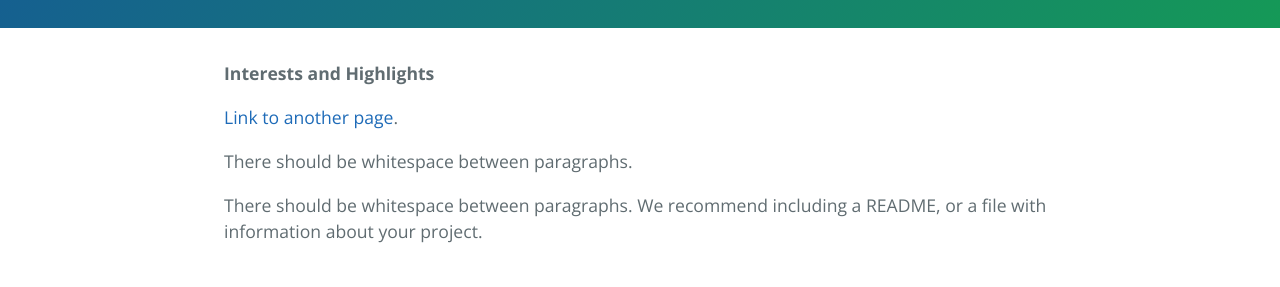
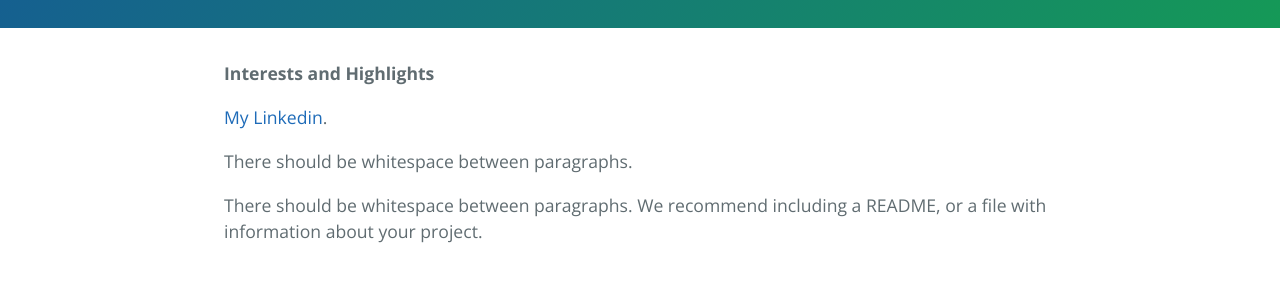
Before and after one commit to Jianwei-Bao/Jbao.github.io, a Jekyll site: the page built from index.md, in a window 1280 px wide and 900 px high. Shown: the part 355-642 px from the top of the window. Built offline with Jekyll 4.4.1, drawn with Linux system fonts in a browser that asks for light colours.

Commit message:
Update index.md

```diff
--- a/index.md
+++ b/index.md
@@ -6,7 +6,7 @@ layout: default
 
 <!-- and, _italic_, or ~~strikethrough~~. -->
 
-[Link to another page](another-page).
+[My Linkedin](https://www.linkedin.com/in/jianwei-bao/).
 
 There should be whitespace between paragraphs.
 
```
